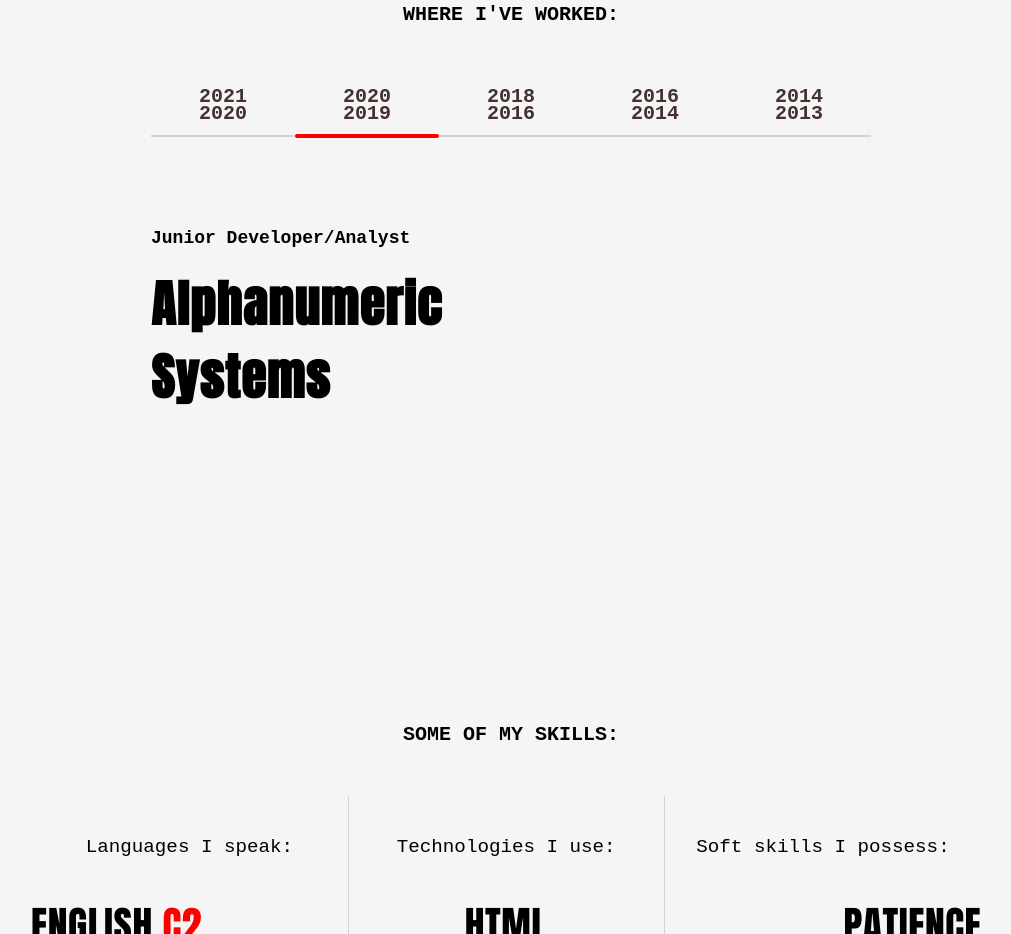
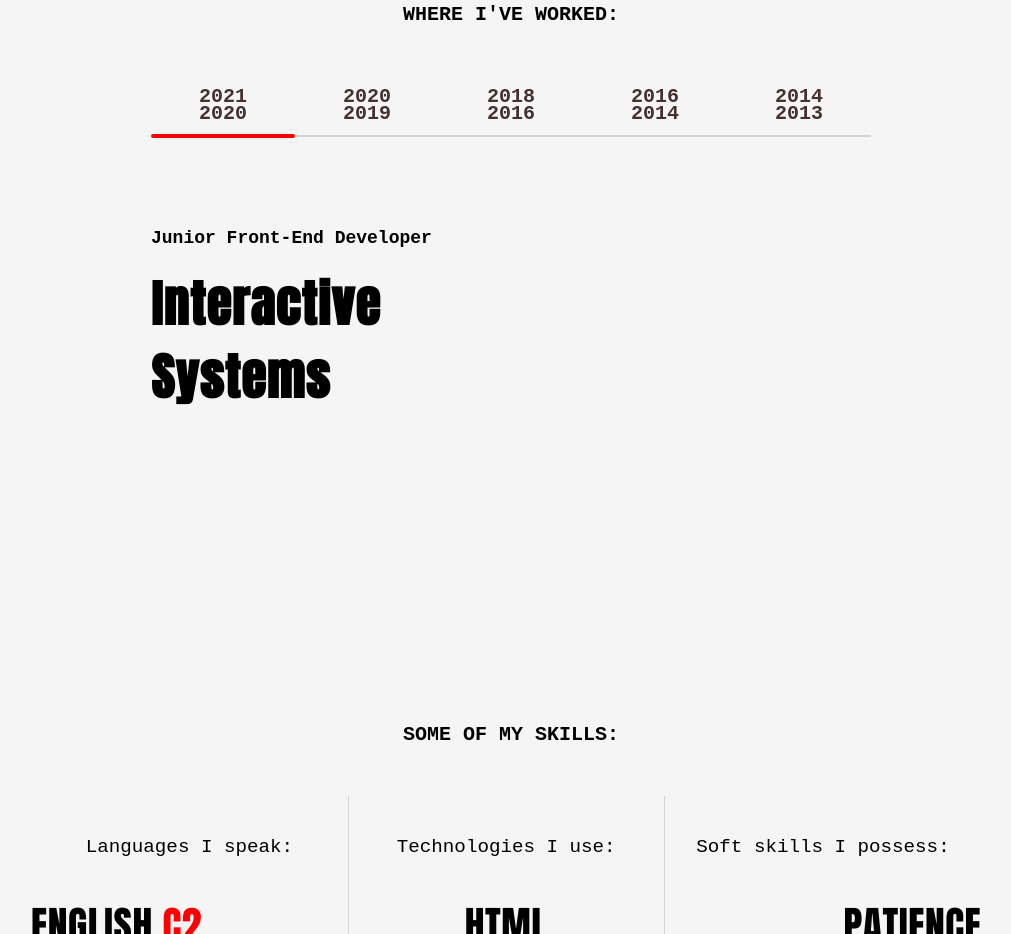
Before and after one commit to sajsdob/portfolio, a React (Create React App) app: page / in a window 1280 px wide. Shown: the part 1740-2674 px from the top of the page, without its empty margins (129-1140 px from the left). Built offline with nearby package versions, Linux system fonts and the light colour scheme; a web font is replaced by a local one.

Commit message:
experience add

```diff
--- a/src/components/Experience/Experience.js
+++ b/src/components/Experience/Experience.js
@@ -7,7 +7,7 @@ import ExperienceJson from './Experience.json';
 AOS.init({ duration: 900 });
 
 const Experience = () => {
-    const [margin, setMargin] = useState('one');
+    const [margin, setMargin] = useState('zero');
 
     const changeMargin = (e) => {
         let margin = e.target.getAttribute('value')
```
